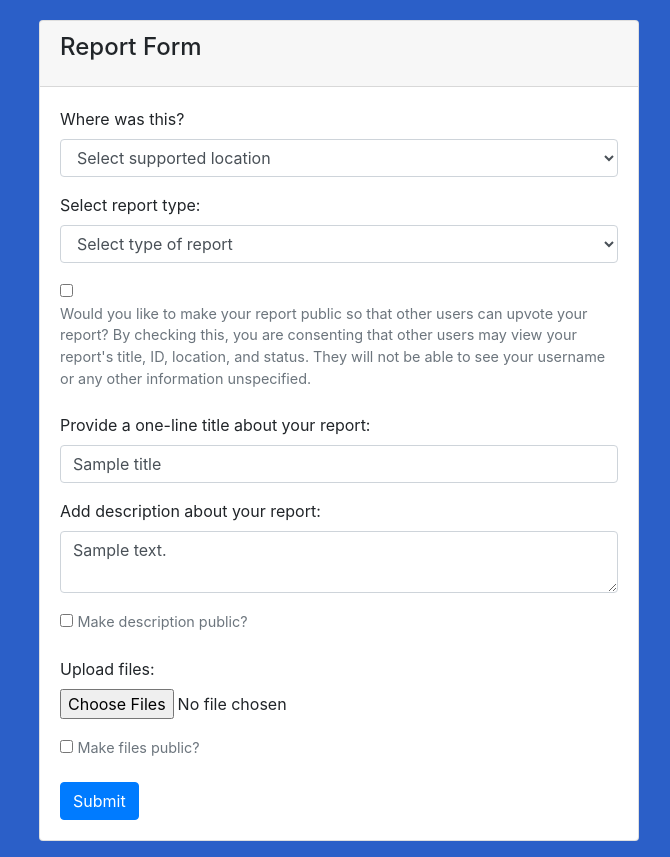
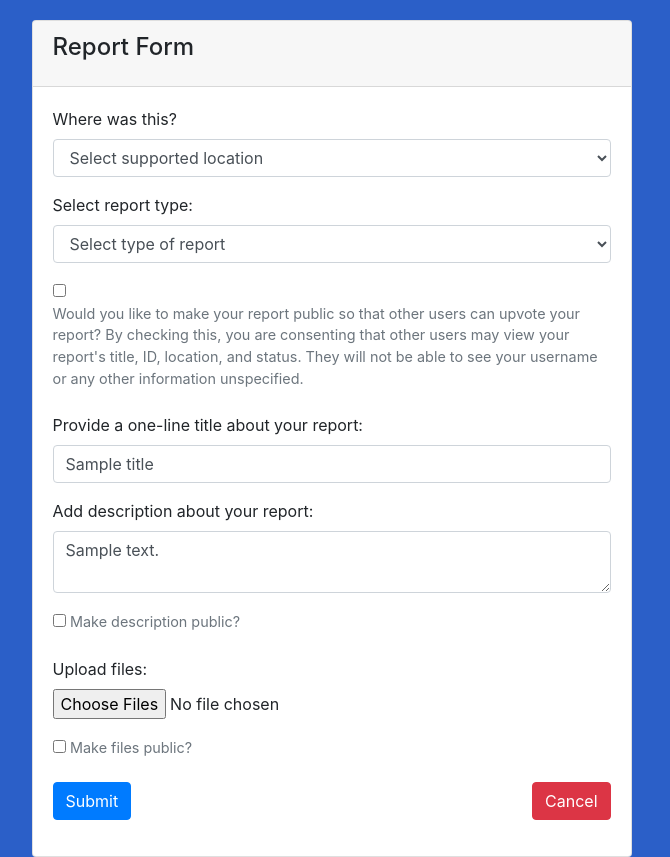
Before and after one commit to morghughes/HoosHousing, a Django app: template templates/report.html in a window 1280 px wide. Shown: the whole page, without its empty margins (301-971 px from the left). Run offline with Django 3.2, Linux system fonts and the light colour scheme; the template is opened without the code that fills it: most values are stand-ins (such as "Sample title", 1, 10 or a date in 2020); some libraries are stand-ins or nearby versions.

Commit message:
Added cancel button to report form

```diff
--- a/templates/report.html
+++ b/templates/report.html
@@ -12,6 +12,7 @@
     }
     .container {
       padding-top: 20px;
+      padding-left:0;
     }
     .card {
       margin: auto;
@@ -87,7 +88,14 @@
                     <label for="public_files" class="checkbox-label">{% trans "Make files public?" %}</label>
                 </div>
 
-              <button type="submit" class="btn btn-primary">{% trans "Submit" %}</button>
+                <div class="form-group row">
+                    <div class="col-sm-6">
+                        <button type="submit" class="btn btn-primary">{% trans "Submit" %}</button>
+                    </div>
+                    <div class="col-sm-6 text-right">
+                        <a href="{% url 'home' %}" class="btn btn-danger" role="button">Cancel</a>
+                    </div>
+                </div>
             </form>
           </div>
         </div>
```
Also changed, not shown: templates/admin_files.html (+3 -11 lines).
